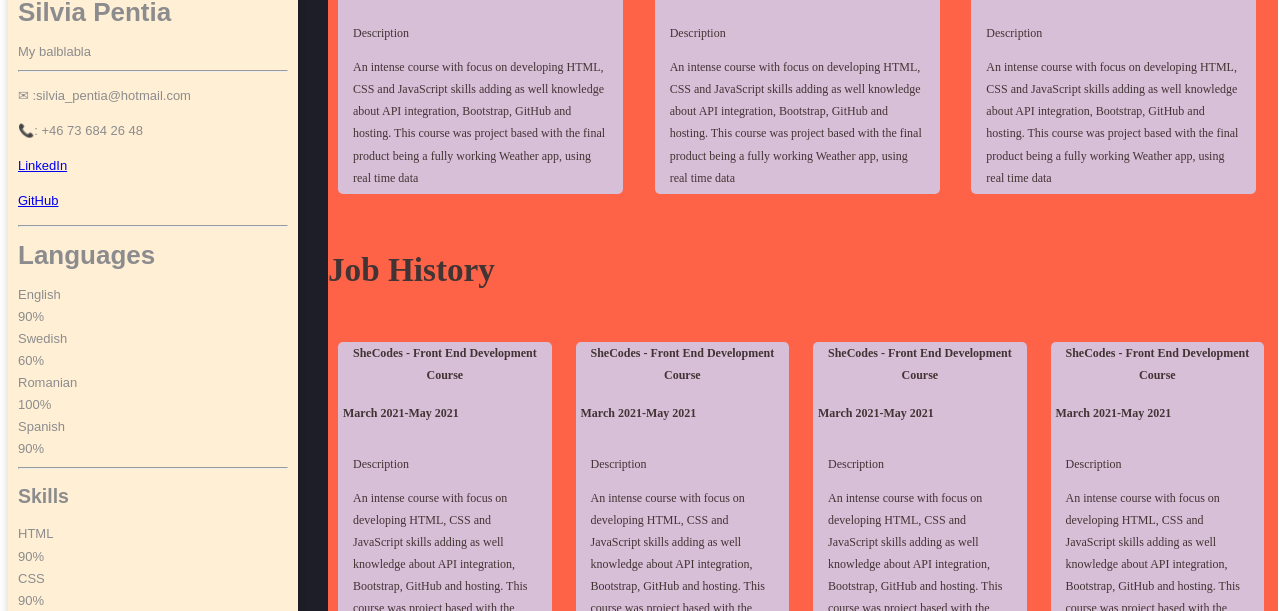
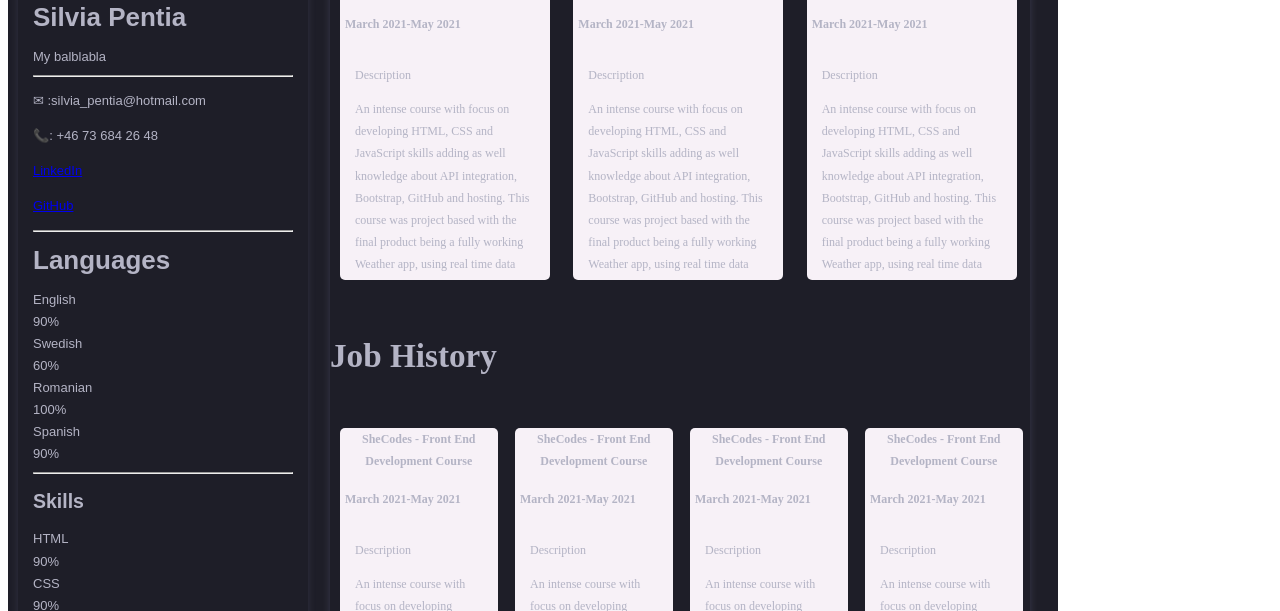
Before and after one commit to Silvia-Penti/CV--Silvia-Pentia, a plain HTML site: page index.html in a window 1280 px wide. Shown: the part 189-800 px from the top of the page. Drawn offline with Linux system fonts and the light colour scheme.

Commit message:
Background formatting

```diff
--- a/source.css
+++ b/source.css
@@ -4,31 +4,33 @@
   font-weight: 400;
   height: 1200px;
   line-height: 22.1px;
-  width: 800px;
+  width: 1050px;
   border-radius: 5px;
   position: fixed;
   font-size: 40px;
   color: rgb(66, 52, 52);
 }
 .info {
-  margin-bottom: 20px;
-  border-radius: 10px;
-  background-color: papayawhip;
+  margin-bottom: 10px;
+  margin-top: 20px;
+  margin-left: 10px;
   background-origin: padding-box;
-  box-shadow: rgba(15, 15, 20, 0.2) 0px 3px 8px 0px;
+  box-shadow: rgba(131, 131, 170, 0.2) 0px 3px 8px 0px;
   box-sizing: border-box;
-  color: rgb(140, 140, 142);
+  color: rgb(180, 180, 197);
   display: block;
   font-family: Poppins, sans-serif;
   font-size: 13px;
   font-weight: 400;
-  height: 1200px;
+  height: 1150px;
   line-height: 22.1px;
-  min-width: 290px;
-  padding: 10px;
+  width: 290px;
+  padding-bottom: 0px;
+  padding-left: 15px;
+  padding-right: 15px;
+  padding-top: 0px;
   position: fixed;
   text-align: left;
-  width: 290px;
 }
 .photo {
   border-radius: 60px;
@@ -38,14 +40,19 @@
   width: 50%;
 }
 .education {
-  background-color: tomato;
+  background-origin: padding-box;
+  box-shadow: rgba(173, 173, 218, 0.2) 0px 3px 8px 0px;
+  box-sizing: border-box;
+  color: rgb(180, 180, 197);
   display: block;
-  position: absolute;
-  height: 100%;
-  width: 950px;
+  position: fixed;
+  height: 1150px;
+  width: 700px;
   left: 320px;
+
   margin-bottom: 20px;
-  border-radius: 10px;
+  margin-top: 20px;
+  margin-left: 10px;
 }
 h3 {
   margin-top: 40px;
@@ -54,7 +61,7 @@ h3 {
   width: 90%;
   font-size: 12px;
   margin-left: 10px;
-  background-color: thistle;
+  background-color: rgb(247, 241, 247);
   border-radius: 5px;
   display: block;
 }
```
